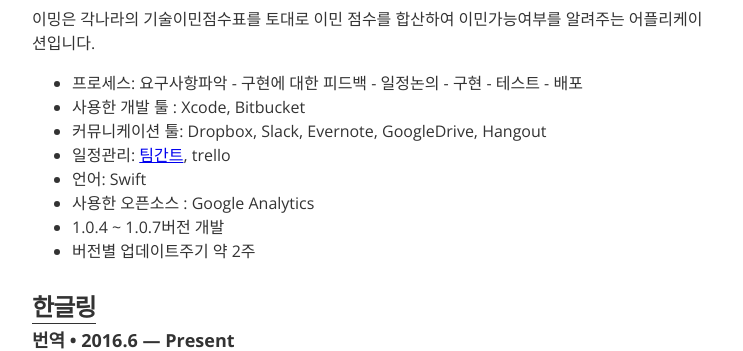
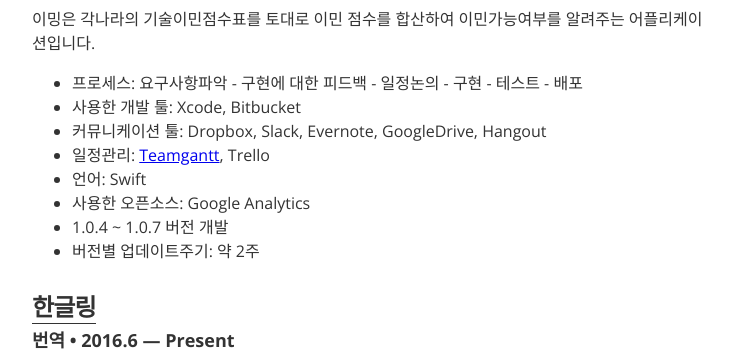
Before and after one commit to LucyJeong/LucyJeong.github.io, a Jekyll site: the page built from index.html, in a window 1280 px wide and 900 px high, scrolled down 1209 px. Shown: the part 164-515 px from the top of the window, without its empty margins (268-1011 px from the left). Built offline with Jekyll 4.4.1, drawn with Linux system fonts in a browser that asks for light colours.

Commit message:
세세한 뛰어쓰기 수정

```diff
--- a/_layouts/resume.html
+++ b/_layouts/resume.html
@@ -105,13 +105,13 @@
           <p class="resume-item-copy">이밍은 각나라의 기술이민점수표를 토대로 이민 점수를 합산하여 이민가능여부를 알려주는 어플리케이션입니다.</p>
           <ul>
             <li>프로세스: 요구사항파악 - 구현에 대한 피드백 - 일정논의 - 구현 - 테스트 - 배포</li>
-            <li>사용한 개발 툴 : Xcode, Bitbucket</li>
+            <li>사용한 개발 툴: Xcode, Bitbucket</li>
             <li>커뮤니케이션 툴: Dropbox, Slack, Evernote, GoogleDrive, Hangout</li>
-            <li>일정관리: <a href="https://www.teamgantt.com">팀간트</a>, <a href="https://trello.com/"></a>trello</li>
+            <li>일정관리: <a href="https://www.teamgantt.com">Teamgantt</a>, <a href="https://trello.com/"></a>Trello</li>
             <li>언어: Swift</li>
-            <li>사용한 오픈소스 : Google Analytics</li>
-            <li>1.0.4 ~ 1.0.7버전 개발</li>
-            <li>버전별 업데이트주기 약 2주</li>
+            <li>사용한 오픈소스: Google Analytics</li>
+            <li>1.0.4 ~ 1.0.7 버전 개발</li>
+            <li>버전별 업데이트주기: 약 2주</li>
           </ul>
         </div>
 
```
